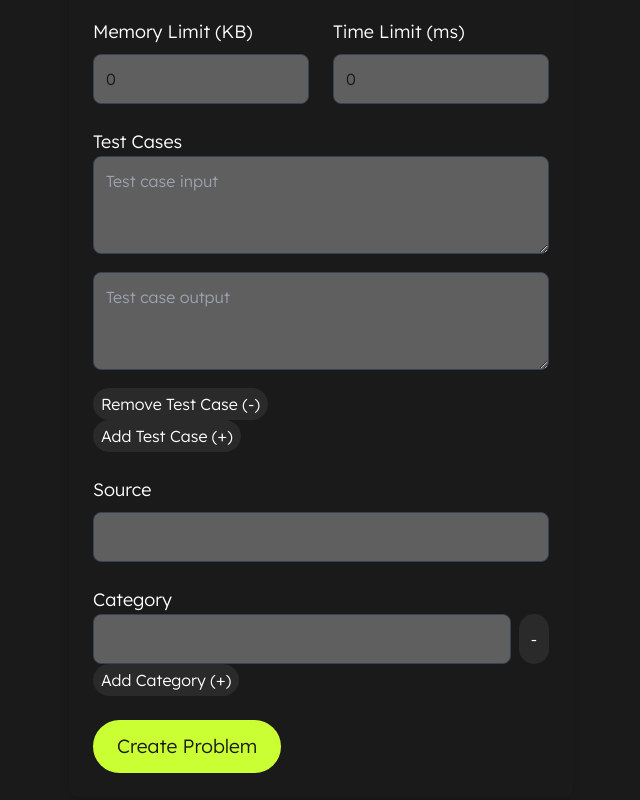
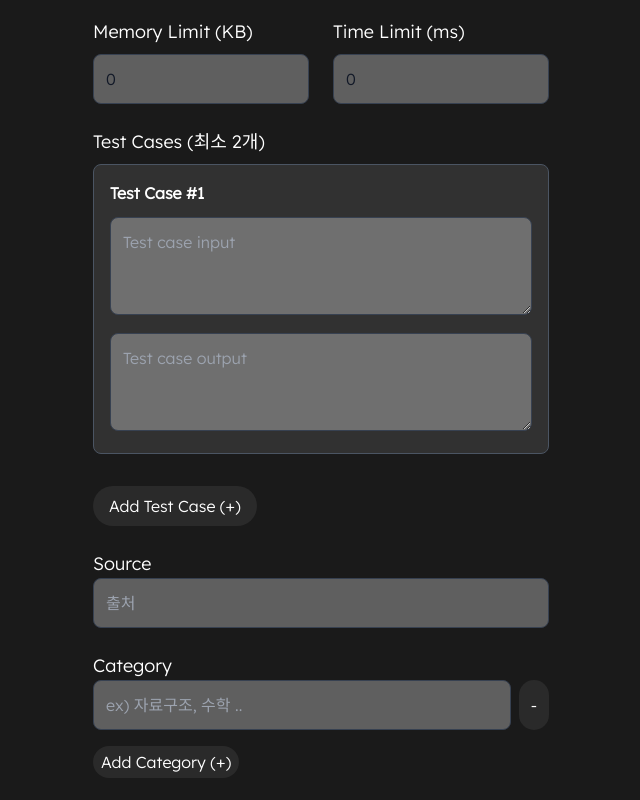
Before and after one commit to Hantorism/leita-client, a React (Create React App) app: page /create-problem in a window 1280 px wide. Shown: the part 860-1660 px from the top of the page, without its empty margins (319-959 px from the left). Built offline with nearby package versions, Linux system fonts and the light colour scheme; no server answers; a small style sheet from the web is missing; a web font is replaced by a local one.

Commit message:
feat: 테스트케이스 최소 개수

```diff
--- a/src/components/common/CreateProblem.tsx
+++ b/src/components/common/CreateProblem.tsx
@@ -45,7 +45,7 @@ const CreateProblem = () => {
             <header className="pl-[10%] pr-[10%] w-full text-left">
                 <Header />
             </header>
-        <div className="create-problem-container max-w-5xl mx-auto p-6  rounded-lg shadow-lg">
+        <div className="create-problem-container max-w-5xl mx-auto p-6  rounded-lg ">
             <h2 className="text-3xl  text-center mb-6 text-white">Create Problem 👾</h2>
             <form onSubmit={handleSubmit} className="space-y-6 ">
                 <div>
@@ -115,11 +115,13 @@ const CreateProblem = () => {
                         />
                     </div>
                 </div>
+                <div>
+                    <label className="block text-lg font-medium text-white mb-2">Test Cases (최소 2개)</label>
+                    {testCases.map((testCase, index) => (
+                        <div key={index}
+                             className="space-y-3 mb-6 p-4 border border-gray-600 rounded-lg bg-white bg-opacity-10">
+                            <h3 className="text-white font-semibold mb-2">Test Case #{index + 1}</h3>
 
-                <div>
-                    <label className="block text-lg font-medium text-white">Test Cases</label>
-                    {testCases.map((testCase, index) => (
-                        <div key={index} className="space-y-3">
                             <div>
                 <textarea
                     placeholder="Test case input"
@@ -131,7 +133,7 @@ const CreateProblem = () => {
                             ...testCases.slice(index + 1),
                         ])
                     }
-                                    className="w-full p-3 border  bg-white bg-opacity-30 border-gray-700 rounded-lg focus:outline-none focus:ring-2 focus:ring-[#CAFF33]"
+                    className="w-full p-3 border bg-white bg-opacity-30 border-gray-700 rounded-lg focus:outline-none focus:ring-2 focus:ring-[#CAFF33]"
                     rows={3}
                 />
                             </div>
@@ -146,42 +148,45 @@ const CreateProblem = () => {
                             ...testCases.slice(index + 1),
                         ])
                     }
-                                    className="w-full p-3 border  bg-white bg-opacity-30 border-gray-700 rounded-lg focus:outline-none focus:ring-2 focus:ring-[#CAFF33]"
+                    className="w-full p-3 border bg-white bg-opacity-30 border-gray-700 rounded-lg focus:outline-none focus:ring-2 focus:ring-[#CAFF33]"
                     rows={3}
                 />
                             </div>
 
+                            {testCases.length > 2 && (
                                 <button
                                     type="button"
                                     onClick={() =>
                                         setTestCases(testCases.filter((_, i) => i !== index))
                                     }
-                                className="px-2 py-1 rounded-full transition bg-[#2A2A2A] text-white
-                                hover:text-[#CAFF33]  hover:bg-opacity-0 "
+                                    className="px-2 py-1 rounded-full transition bg-[#2A2A2A] text-white hover:text-[#CAFF33] hover:bg-opacity-0"
                                 >
                                     Remove Test Case (-)
                                 </button>
+                            )}
                         </div>
                     ))}
+
                     <button
                         type="button"
                         onClick={() =>
                             setTestCases([...testCases, {input: "", output: ""}])
                         }
-                        className=" px-2 py-1 rounded-full transition bg-[#2A2A2A] text-white
-                              hover:text-[#CAFF33]  hover:bg-opacity-0 "
+                        className="mt-2 px-4 py-2 rounded-full transition bg-[#2A2A2A] text-white hover:text-[#CAFF33] hover:bg-opacity-0"
                     >
                         Add Test Case (+)
                     </button>
                 </div>
 
+
                 <div>
                     <label className="block text-lg font-medium text-white">Source</label>
                     <input
+                        placeholder="출처"
                         type="text"
                         value={source}
                         onChange={(e) => setSource(e.target.value)}
-                        className="mt-2 p-3 w-full border  bg-white bg-opacity-30 border-gray-700 rounded-lg focus:outline-none focus:ring-2 focus:ring-[#CAFF33]"
+                        className=" p-3 w-full border  bg-white bg-opacity-30 border-gray-700 rounded-lg focus:outline-none focus:ring-2 focus:ring-[#CAFF33]"
                     />
                 </div>
 
@@ -191,6 +196,7 @@ const CreateProblem = () => {
                         {category.map((cat, index) => (
                             <div key={index} className="flex gap-2">
                                 <input
+                                    placeholder="ex) 자료구조, 수학 .."
                                     type="text"
                                     value={cat}
                                     onChange={(e) => {
@@ -217,7 +223,7 @@ const CreateProblem = () => {
                     <button
                         type="button"
                         onClick={() => setCategory([...category, ""])}
-                        className="px-2 py-1 rounded-full transition bg-[#2A2A2A] text-white
+                        className="px-2 mt-4 py-1 rounded-full transition bg-[#2A2A2A] text-white
                                 hover:text-[#CAFF33]  hover:bg-opacity-0 "
                     >
                         Add Category (+)
```
Lines whose indentation alone changed are shown as unchanged.
